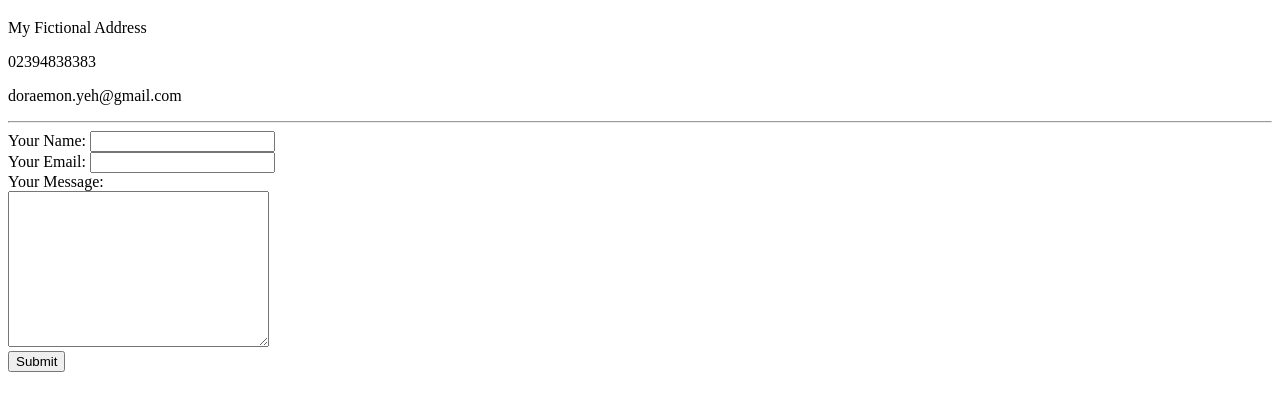
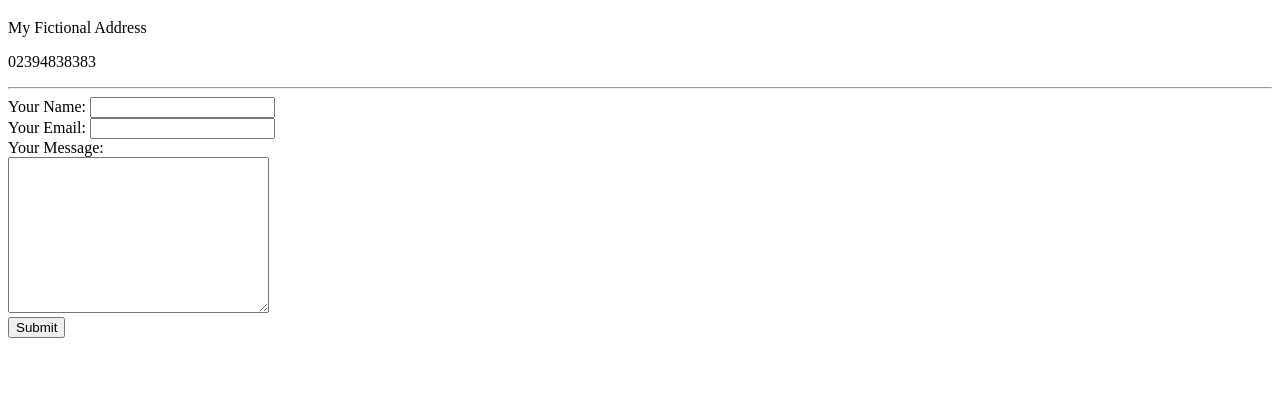
Before and after one commit to toukaimcqueen/CV, a plain HTML site: page contact-me.html in a window 1280 px wide. Shown: the part 61-472 px from the top of the page. Drawn offline with Linux system fonts and the light colour scheme.

Commit message:
submit changed

```diff
--- a/contact-me.html
+++ b/contact-me.html
@@ -8,10 +8,10 @@
     <h1>My Contact Details</h1>
     <p>My Fictional Address</p>
     <p>02394838383</p>
-    <p>doraemon.yeh@gmail.com</p>
+
 
     <hr>
-    <form class="" action="mailto:doraemon.yeh@gmail.com" method="post" enctype="text/plain">
+    <form class="" action="index.html" method="post" enctype="text/plain">
       <label>Your Name:</label>
       <input type="text" name="yourName" value=""><br>
       <label>Your Email:</label>
```
